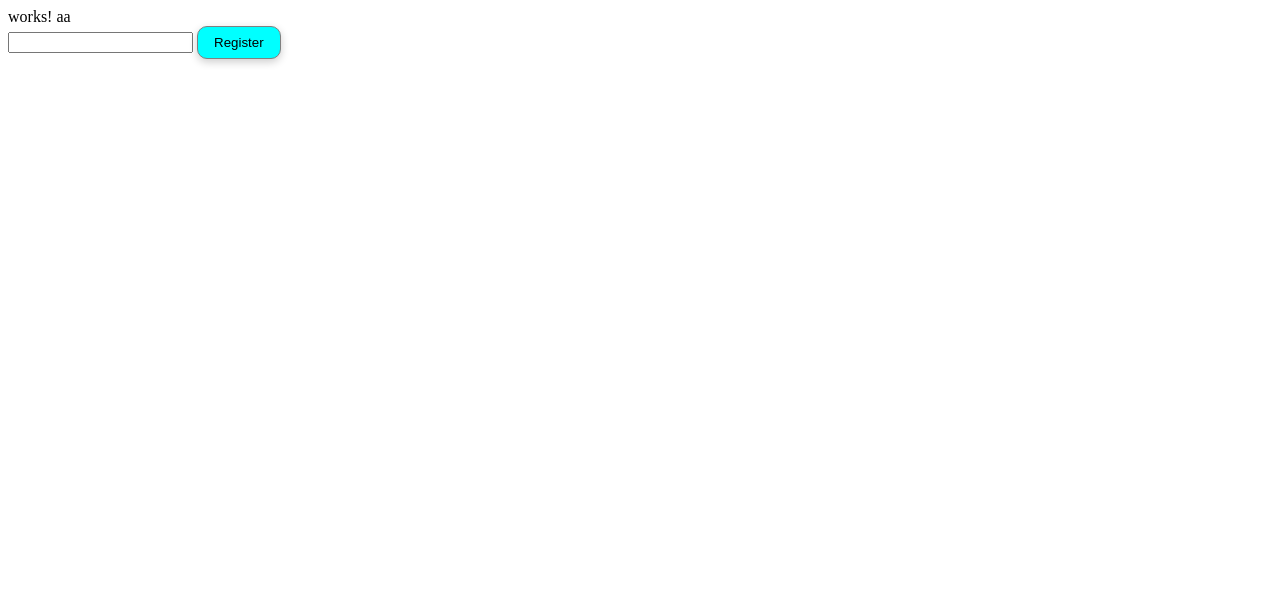
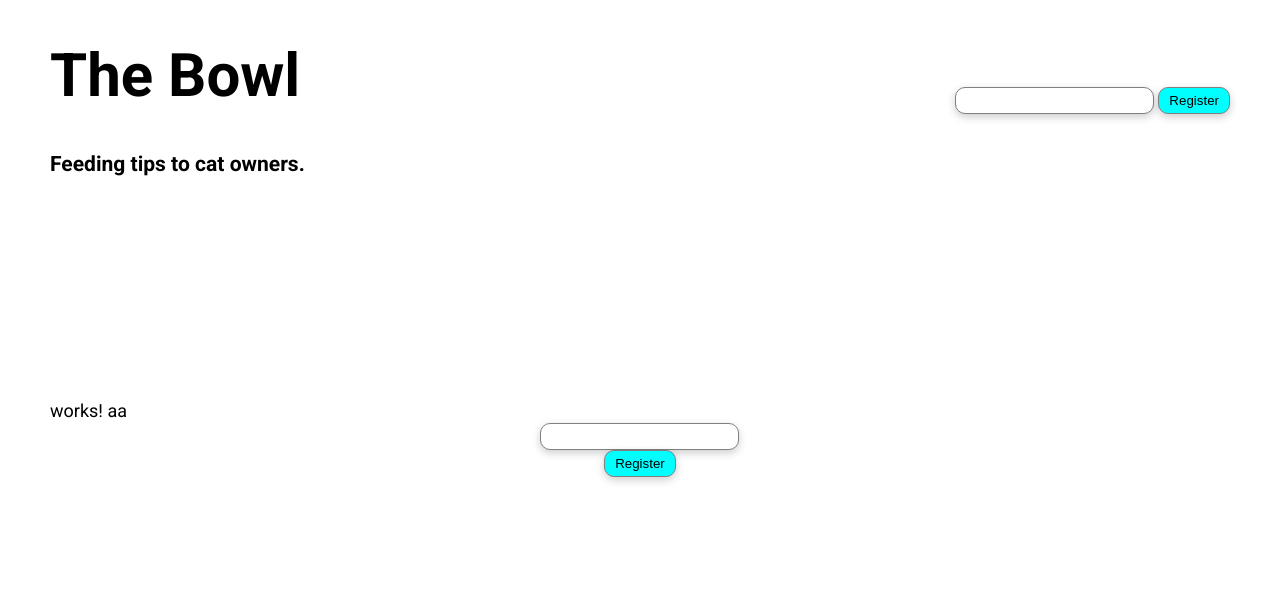
Before and after one commit to mihai-dicianu/learn-udacity-front_end_web_developer_nanodegree, a plain HTML site: page projects/1_blog/index.html in a window 1280 px wide. Drawn offline with Linux system fonts and the light colour scheme.

Commit message:
Updates for blog project

```diff
--- a/projects/1_blog/css/buttons.css
+++ b/projects/1_blog/css/buttons.css
@@ -5,6 +5,14 @@ button {
   border: 1px solid gray;
   padding: 0.5rem 1rem;
   box-shadow: var(--box-shadow);
+}
+
+input {
+  border-radius: 10px;
+  border: 1px solid gray;
+  padding: 0.5rem 1rem;
+  box-shadow: var(--box-shadow);
+
 }
 
 
--- a/projects/1_blog/css/styles.css
+++ b/projects/1_blog/css/styles.css
@@ -1 +1,44 @@
+@import url('https://fonts.googleapis.com/css2?family=Roboto:ital,wght@0,100;0,300;0,400;0,500;0,700;0,900;1,100;1,300;1,400;1,500;1,700;1,900&display=swap');
 @import url(./buttons.css);
+@import url(./typography.css);
+
+body{
+  margin: auto 50px;
+
+  display: grid;
+  grid-template-columns: repeat(3, 1fr);
+  grid-template-rows: 200px repeat(3, 200px);
+  grid-template-areas:
+  "hd hd hd"
+  "main main sidenav"
+  "ft ft ft";
+
+}
+
+header {
+  grid-area: hd;
+  display: flex;
+  justify-content: space-between;
+}
+
+footer {
+  grid-area: ft;
+  display: grid;
+  grid-template-columns: repeat(3,1fr);
+  grid-template-rows: 100px;
+  grid-template-areas:
+  "links"
+  "subscribe"
+  "more";
+}
+
+.subscribe-header {
+  margin: auto 0;
+}
+
+.subscribe-footer {
+  display: flex;
+  flex-direction: column;
+  justify-content: center;
+  align-items: center;
+}
--- /dev/null
+++ b/projects/1_blog/css/typography.css
@@ -0,0 +1,13 @@
+html {
+  font-size: 10px;
+}
+
+body {
+  font-family: 'Roboto';
+  font-size: 1.8rem;
+}
+
+h1 {
+  font-family: 'Roboto';
+  font-size: 60px;
+}
--- a/projects/1_blog/index.html
+++ b/projects/1_blog/index.html
@@ -6,12 +6,34 @@
   </head>
 
   <body>
-    works!
-    aa
 
-    <div class="subscribe-container">
-      <input type="email">
-      <button class="register-btn"> Register </button>
-    </div>
+    <!-- Header -->
+    <header>
+      <div>
+        <h1>The Bowl</h1>
+        <h3>Feeding tips to cat owners.</h3>
+      </div>
+      <div class="subscribe-header">
+        <input type="email">
+        <button class="register-btn"> Register </button>
+      </div>
+    </header>
+
+
+    <!-- Footer -->
+    <footer>
+
+      <!-- Links -->
+      <div class="links-container">
+       works!
+       aa
+      </div>
+
+      <!-- Subscribe -->
+      <div class="subscribe-footer">
+        <input type="email">
+        <button class="register-btn"> Register </button>
+      </div>
+    </footer>
   </body>
 </html>
```
